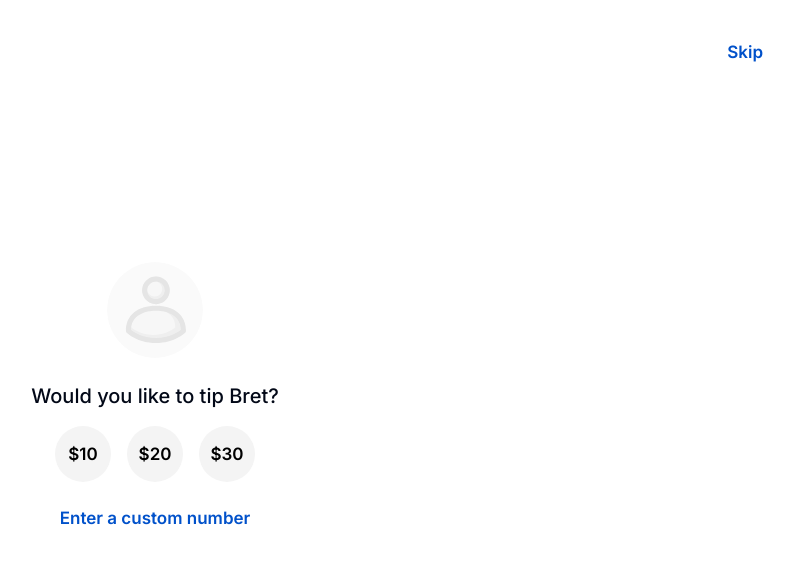
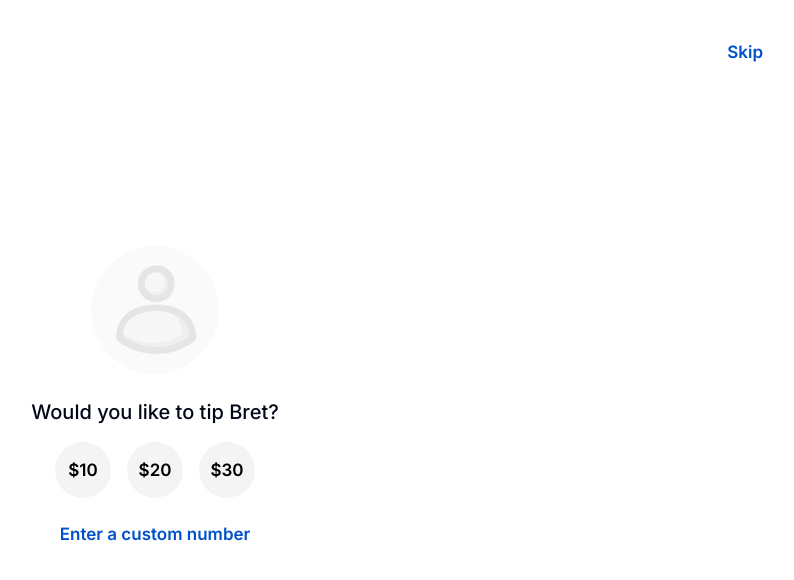
Before and after one commit to codersforcauses/penni, a Next.js app in the folder client/: page /tasks/pay/1 in a window 1280 px wide. Shown: the top 580 px of the page, without its empty margins (485-1279 px from the left). Built offline with nearby package versions, Linux system fonts and the light colour scheme.

Commit message:
Increase size of user profile

```diff
--- a/client/src/components/ui/payment/tip.tsx
+++ b/client/src/components/ui/payment/tip.tsx
@@ -70,13 +70,13 @@ export default function Tip({
           Skip
         </Button>
       </div>
-      <div className="relative mb-6 h-24 w-24">
+      <div className="relative mb-6 h-32 w-32">
         <Image
           src={bidderInfo.profileImg}
           alt={`${bidderInfo.name}'s profile image.`}
           className="rounded-full object-cover"
-          width={96} // Adjust the width and height as needed
-          height={96}
+          width={128} // Adjust the width and height to make it bigger
+          height={128}
         />
       </div>
       <p className="mb-4 text-xl font-medium">
```
